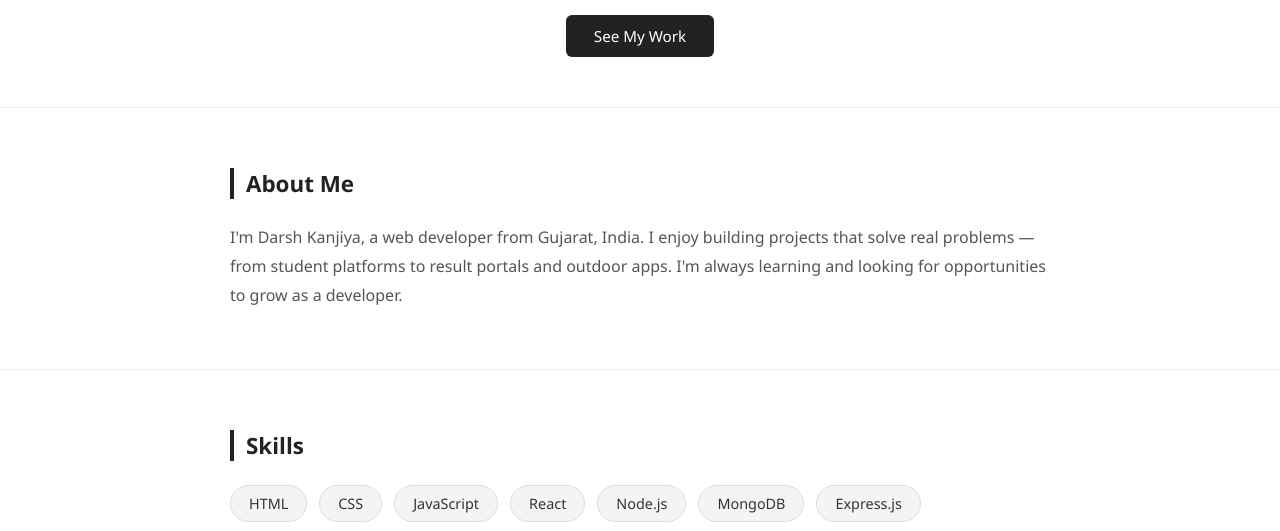
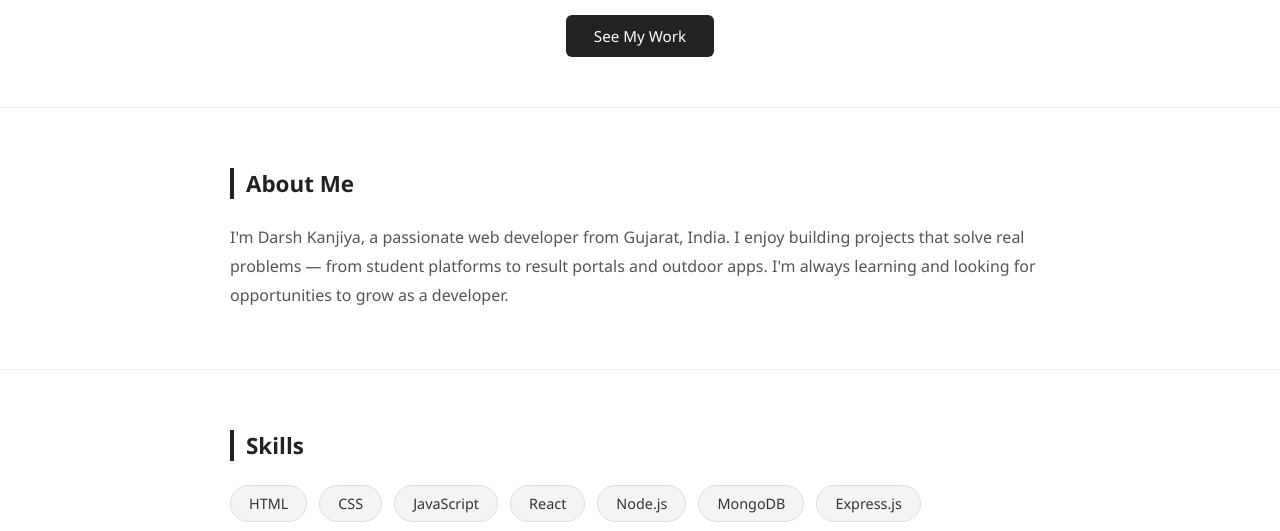
Before and after one commit to d25dit100-lang/synent-task1-portfolio-darsh, a plain HTML site: page index.html in a window 1280 px wide. Shown: the part 242-773 px from the top of the page. Drawn offline with Linux system fonts and the light colour scheme.

Commit message:
update about section

```diff
--- a/index.html
+++ b/index.html
@@ -207,7 +207,7 @@
   <section id="about">
     <h3>About Me</h3>
     <p>
-      I'm Darsh Kanjiya, a web developer from Gujarat, India. I enjoy building projects that solve real problems —
+      I'm Darsh Kanjiya, a passionate web developer from Gujarat, India. I enjoy building projects that solve real problems —
       from student platforms to result portals and outdoor apps. I'm always learning and looking for opportunities
       to grow as a developer.
     </p>
```
